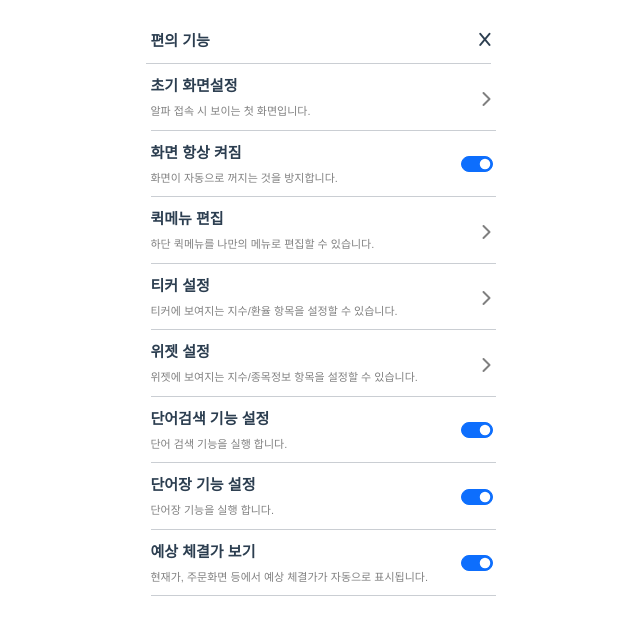
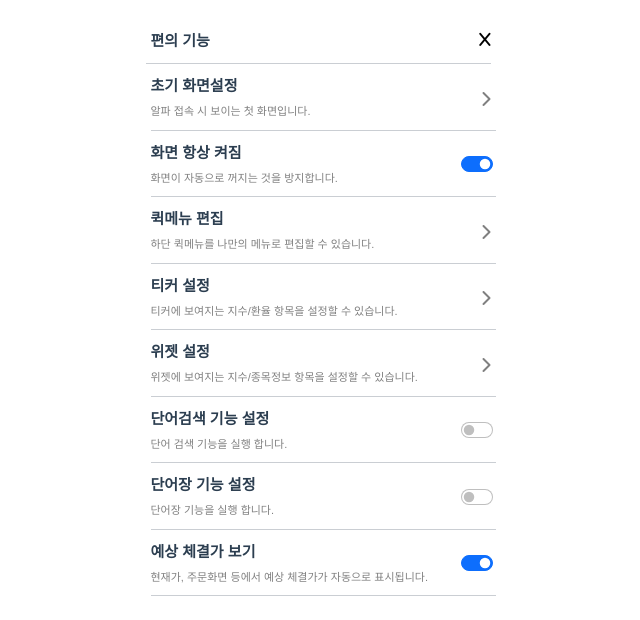
Before and after one commit to ShinhanAlpha-Helper/frontend, a Vue app in the folder shfrontend/: page /setting/detail in a window 1280 px wide. Shown: the top 620 px of the page, without its empty margins (317-957 px from the left). Built offline with nearby package versions, Linux system fonts and the light colour scheme.

Commit message:
feat: router connection

```diff
--- a/shfrontend/src/views/HomeView.vue
+++ b/shfrontend/src/views/HomeView.vue
@@ -4,7 +4,7 @@
         <nav>
             <div class="main">
                 <img src="../assets/main/main.png">
-                <button class="menu" onclick=""></button>
+                <router-link to="/menu"><button class="menu"></button></router-link>
             </div>
             <!-- 모달창 -->
             <transition name="fade" v-if="flag === 'true'">
--- a/shfrontend/src/views/SettingDetailView.vue
+++ b/shfrontend/src/views/SettingDetailView.vue
@@ -1,7 +1,7 @@
 <template>
     <div class="page">
         <header>
-            <h5>편의 기능<i class="fa-solid fa-x"></i></h5>
+            <h5>편의 기능<router-link to="/setting"><i class="fa-solid fa-x"></i></router-link></h5>
             <hr>
         </header>
         <nav>
@@ -15,7 +15,7 @@
                     <hr>
                     <i class="fa-solid fa-chevron-right"></i>
                 </div>
-                <div class="list" v-if="item.option===2">
+                <div class="list" v-else-if="item.option===2">
                     <div class="contents">
                         <span>{{ item.title }}</span>
                         <br>
@@ -25,6 +25,18 @@
                     <div class="form-check form-switch">
                         <input class="form-check-input" type="checkbox" role="switch" id="flexSwitchCheckChecked" checked>
                         <label class="form-check-label" for="flexSwitchCheckChecked"></label>
+                    </div>
+                </div>
+                <div class="list" v-else>
+                    <div class="contents">
+                        <span>{{ item.title }}</span>
+                        <br>
+                        <p>{{ item.content }}</p>
+                    </div>
+                    <hr>
+                    <div class="form-check form-switch">
+                        <input class="form-check-input" type="checkbox" role="switch" id="flexSwitchCheckDefault">
+                        <label class="form-check-label" for="flexSwitchCheckDefault"></label>
                     </div>
                 </div>
             </li>
@@ -63,12 +75,12 @@ export default {
                     content: '위젯에 보여지는 지수/종목정보 항목을 설정할 수 있습니다.',
                 },
                 {
-                    option: 2,
+                    option: 3,
                     title: '단어검색 기능 설정',
                     content: '단어 검색 기능을 실행 합니다.',
                 },
                 {
-                    option: 2,
+                    option: 3,
                     title: '단어장 기능 설정',
                     content: '단어장 기능을 실행 합니다.',
                 },
@@ -165,6 +177,7 @@ p {
     position: relative;
     margin-right: 10px;
     top: 0px;
+    color: black;
 }
 .fa-chevron-right {
     color: grey;
--- a/shfrontend/src/views/SettingView.vue
+++ b/shfrontend/src/views/SettingView.vue
@@ -1,7 +1,7 @@
 <template>
     <div class="page">
         <header>
-            <i class="fa-solid fa-chevron-left fa-xl fa-pull-left"></i>
+            <router-link to="/menu"><i class="fa-solid fa-chevron-left fa-xl fa-pull-left"></i></router-link>
             <h5>앱 설정<i class="fa-solid fa-circle-chevron-down"></i></h5>
         </header>
         <nav>
@@ -139,6 +139,7 @@ p {
 
 .fa-chevron-left {
     margin-top: 10px;
+    color: black;
 }
 
 .fa-chevron-right {
--- a/shfrontend/src/views/SplashView.vue
+++ b/shfrontend/src/views/SplashView.vue
@@ -88,7 +88,7 @@ p {
   margin: auto;
   margin-top: 20vh;
   position: relative;
-  bottom: 205px;
+  bottom: 245px;
   background: rgba(71, 58, 223, 1);
   padding: 3px;
 }
--- a/shfrontend/src/views/menuView.vue
+++ b/shfrontend/src/views/menuView.vue
@@ -14,7 +14,7 @@
                 <!-- <button class="btn"><i class="fa-solid fa-magnifying-glass-plus fa-sm"></i></button> -->
                 <a class="btn btn-primary" data-bs-toggle="modal" href="#exampleModalToggle" role="button" style="border:none; background-color: #3F81D7;"><i class="fa-solid fa-magnifying-glass-plus"></i></a>
                 <i class="fa-regular fa-bell"></i>
-                <i class="fa-solid fa-gear"></i>
+                <router-link to='/setting'><i class="fa-solid fa-gear"></i></router-link>
                 <div class="topnavs">
                     <div class="topnav">매매</div><div class="topnav">상품</div><div class="topnav">뱅킹/공모주</div><div class="topnav">고객센터</div>
                 </div>
```
